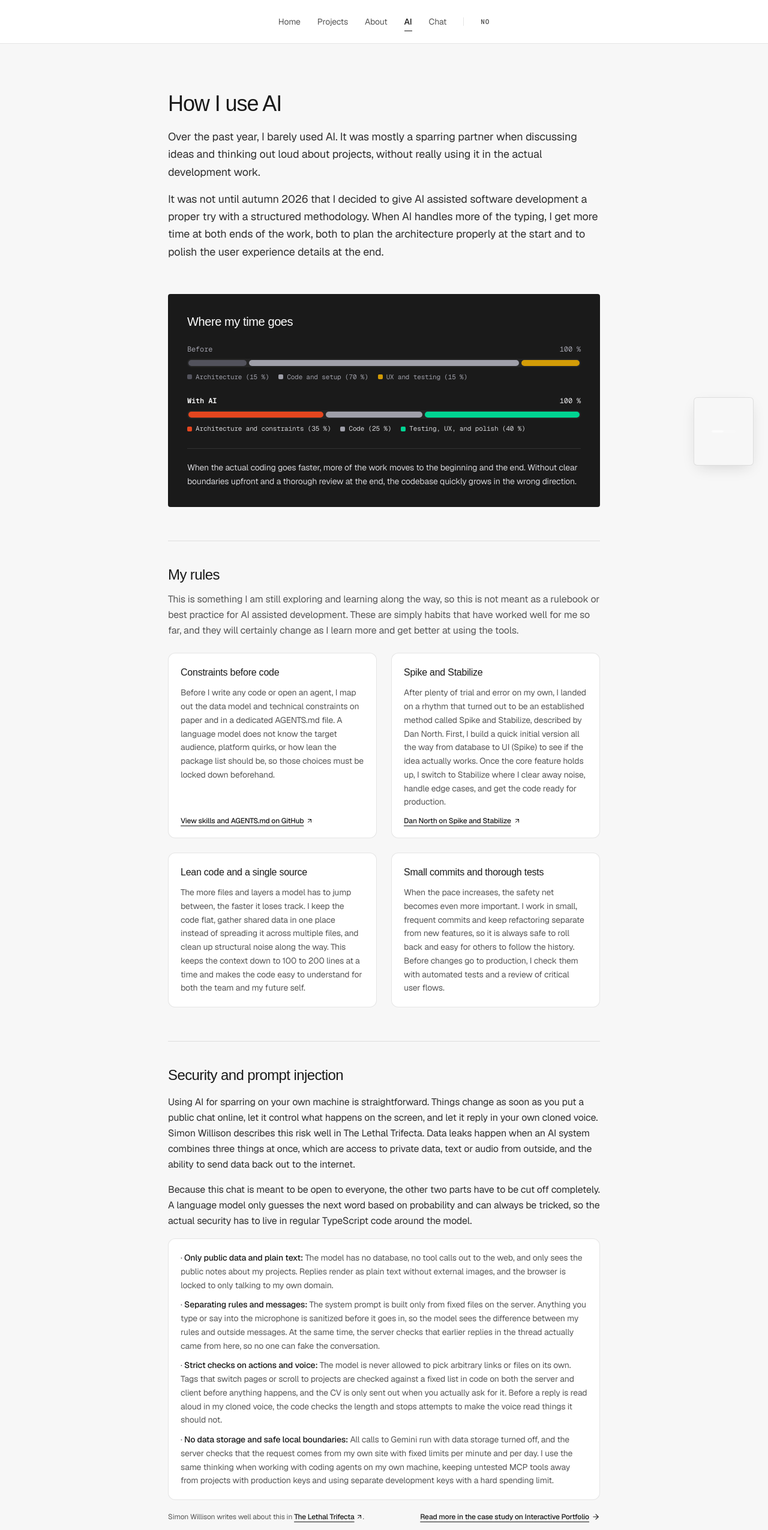
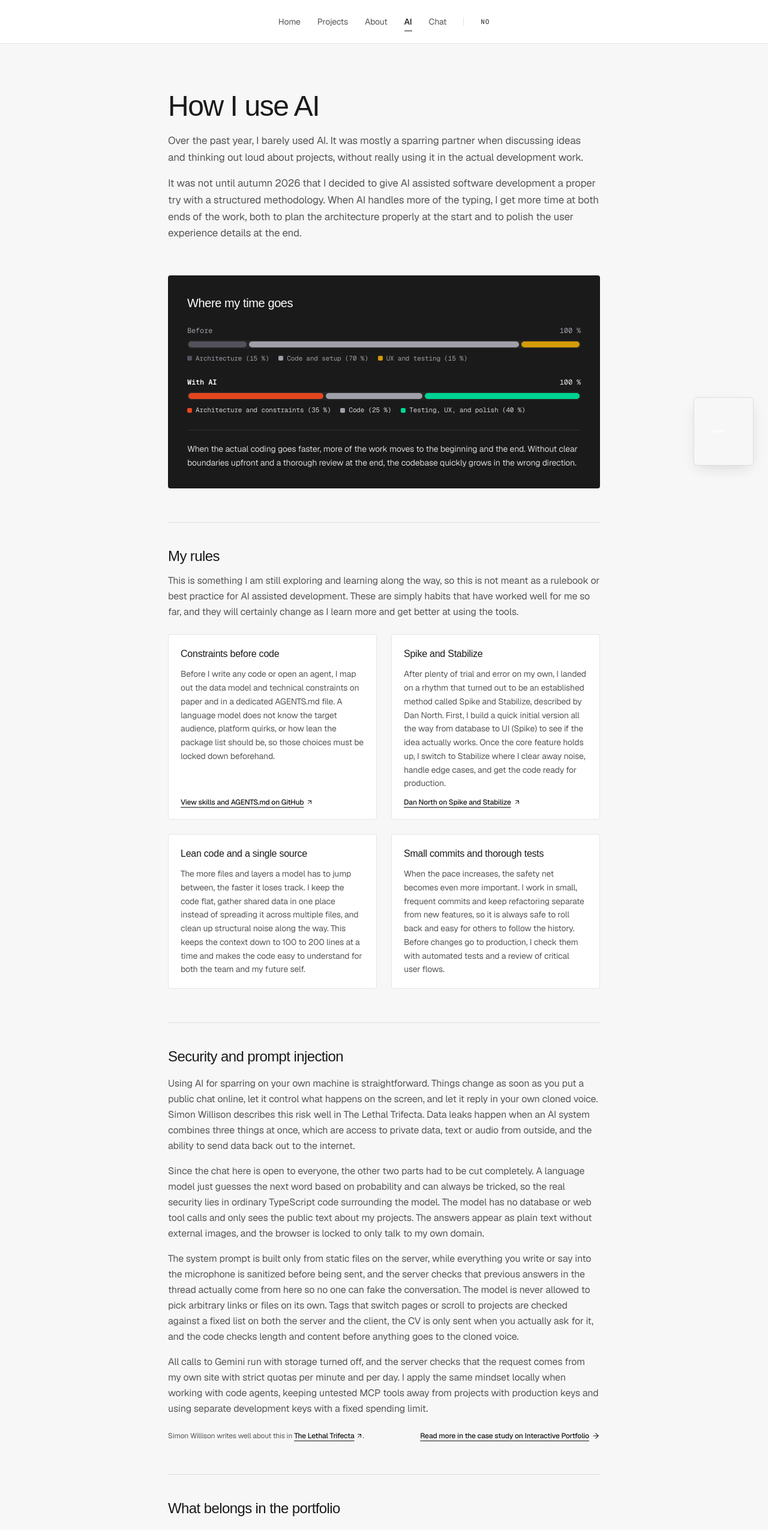
Before and after one commit to yosang/portfolio, a Next.js app: page /ai in a window 1280 px wide. Shown: the top 2550 px of the page at 60% size. Built offline with nearby package versions, Linux system fonts and the light colour scheme; a web font is replaced by a local one.

Commit message:
Replace bulleted security list on /ai with natural prose and sharper cards

```diff
--- a/src/app/llms.txt/route.ts
+++ b/src/app/llms.txt/route.ts
@@ -53,7 +53,6 @@ export async function GET() {
     "",
     `### ${AI_PAGE.security.heading}`,
     ...AI_PAGE.security.paragraphs,
-    ...AI_PAGE.security.layers.map((l) => `- ${l}`),
     "",
     `### ${AI_PAGE.practiceHeading}`,
     ...AI_PAGE.practices.map(
--- a/src/components/LocalizedPages.tsx
+++ b/src/components/LocalizedPages.tsx
@@ -250,10 +250,10 @@ export function AiPageContent() {
       className="mx-auto max-w-3xl space-y-14 px-4 py-14 sm:px-6 md:py-20"
     >
       <section className="space-y-5">
-        <h1 className="font-display text-3xl font-normal tracking-[-0.03em] text-ink sm:text-4xl">
+        <h1 className="font-display text-3xl font-light tracking-[-0.03em] text-ink sm:text-5xl">
           {t.title}
         </h1>
-        <div className="space-y-4 text-base leading-relaxed text-ink/90 sm:text-lg">
+        <div className="space-y-4 text-base leading-relaxed text-ink-soft sm:text-[17px]">
           {t.lead.map((p, idx) => (
             <p key={idx}>{p}</p>
           ))}
@@ -343,7 +343,7 @@ export function AiPageContent() {
           {t.principles.map((item) => (
             <div
               key={item.title}
-              className="flex flex-col justify-between rounded-xl border border-line bg-paper-raised p-5 gap-3"
+              className="flex flex-col justify-between gap-3 rounded-sm border border-line bg-paper-raised p-5"
             >
               <div className="space-y-2.5">
                 <h3 className="font-display text-base font-medium tracking-[-0.015em] text-ink">
@@ -370,36 +370,15 @@ export function AiPageContent() {
       </section>
 
       <section className="space-y-4 border-t border-line pt-10">
-        <h2 className="font-display text-2xl font-normal tracking-[-0.025em] text-ink">
+        <h2 className="font-display text-2xl font-light tracking-[-0.025em] text-ink">
           {t.security.heading}
         </h2>
-        <div className="space-y-4 text-base leading-relaxed text-ink/90">
+        <div className="space-y-4 text-base leading-relaxed text-ink-soft">
           {t.security.paragraphs.map((p, idx) => (
             <p key={idx}>{p}</p>
           ))}
         </div>
-        <ul className="surface-card space-y-2.5 rounded-xl p-5 text-sm text-ink-soft">
-          {t.security.layers.map((layer, i) => {
-            const colonIdx = layer.indexOf(":");
-            const hasLabel = colonIdx > 0 && colonIdx <= 85;
-            return (
-              <li key={i} className="leading-relaxed">
-                ·{" "}
-                {hasLabel ? (
-                  <>
-                    <span className="font-medium text-ink">
-                      {layer.slice(0, colonIdx + 1)}
-                    </span>
-                    {layer.slice(colonIdx + 1)}
-                  </>
-                ) : (
-                  layer
-                )}
-              </li>
-            );
-          })}
-        </ul>
-        <div className="flex flex-wrap items-center justify-between gap-x-6 gap-y-2 pt-1 text-xs text-ink-soft">
+        <div className="flex flex-wrap items-center justify-between gap-x-6 gap-y-2 pt-2 text-xs text-ink-soft">
           <p>
             {t.security.referencePrefix}{" "}
             <a
--- a/src/data/ai.ts
+++ b/src/data/ai.ts
@@ -54,13 +54,9 @@ export const AI_PAGE = {
     heading: "Sikkerhet og prompt injection",
     paragraphs: [
       "Å bruke KI til sparring på egen maskin er ganske rett frem. Det blir noe annet så snart du legger en åpen chat ut på nettet, lar den styre hva som skjer på skjermen og lar den svare med din egen klonede stemme. Simon Willison beskriver denne risikoen godt i The Lethal Trifecta. Datalekkasjer skjer når et KI system kombinerer tre ting samtidig, som er tilgang til private data, tekst eller lyd utenfra og mulighet til å sende data videre ut på nettet.",
-      "Siden chatten her skal være åpen for alle, må de to andre delene kuttes helt bort. En språkmodell gjetter bare neste ord ut fra sannsynlighet og kan alltid bli lurt, så selve sikkerheten må ligge i vanlig TypeScript kode rundt modellen.",
-    ],
-    layers: [
-      "Kun åpne data og ren tekst: Modellen har ingen database, ingen verktøykall ut på nettet og ser kun de åpne tekstene om prosjektene mine. Svarene vises som ren tekst uten eksterne bilder, og nettleseren er låst til å kun snakke med mitt eget domene.",
-      "Skille regler og meldinger: Systemprompten bygges kun av faste filer på serveren. Alt du skriver eller sier i mikrofonen renses før det sendes inn, så modellen ser forskjell på mine regler og meldinger utenfra. Samtidig sjekker serveren at tidligere svar i tråden faktisk kommer herfra, så ingen kan forfalske samtalen.",
-      "Fast sjekk av handlinger og stemme: Modellen får aldri velge frie lenker eller filer selv. Tagger som bytter side eller scroller til prosjekter sjekkes mot en fast liste i kode på både server og klient før noe skjer, og CV sendes kun ut når du faktisk spør etter den. Før et svar leses opp med den klonede stemmen min, sjekker koden lengden og stopper forsøk på å få stemmen til å lese opp ting den ikke skal.",
-      "Ingen lagring og ryddige rammer lokalt: Alle kall til Gemini kjører med lagring slått av, og serveren sjekker at forespørselen kommer fra min egen side med faste grenser per minutt og per dag. Samme tankegang bruker jeg når jeg jobber med kodeagenter på egen maskin, der jeg holder uprøvde MCP verktøy unna prosjekter med produksjonsnøkler og bruker egne utviklingsnøkler med fast beløpsgrense.",
+      "Siden chatten her skal være åpen for alle, må de to andre delene kuttes helt bort. En språkmodell gjetter bare neste ord ut fra sannsynlighet og kan alltid bli lurt, så selve sikkerheten ligger i vanlig TypeScript kode rundt modellen. Modellen har ingen database eller verktøykall ut på nettet og ser kun de åpne tekstene om prosjektene mine. Svarene vises som ren tekst uten eksterne bilder, og nettleseren er låst til å kun snakke med mitt eget domene.",
+      "Systemprompten bygges kun av faste filer på serveren, mens alt du skriver eller sier i mikrofonen renses før det sendes inn, og serveren sjekker at tidligere svar i tråden faktisk kommer herfra så ingen kan forfalske samtalen. Modellen får aldri velge frie lenker eller filer selv. Tagger som bytter side eller scroller til prosjekter sjekkes mot en fast liste på både server og klient, CV sendes kun når du faktisk spør etter den, og koden sjekker lengde og innhold før noe går til den klonede stemmen.",
+      "Alle kall til Gemini kjører med lagring slått av, og serveren sjekker at forespørselen kommer fra min egen side med faste kvoter per minutt og per dag. Samme tankegang bruker jeg lokalt når jeg jobber med kodeagenter, der jeg holder uprøvde MCP verktøy unna prosjekter med produksjonsnøkler og bruker egne utviklingsnøkler med fast beløpsgrense.",
     ],
     referencePrefix: "Simon Willison skriver godt om dette i",
     referenceLabel: "The Lethal Trifecta",
```
Also changed, not shown: src/data/en.generated.json.
